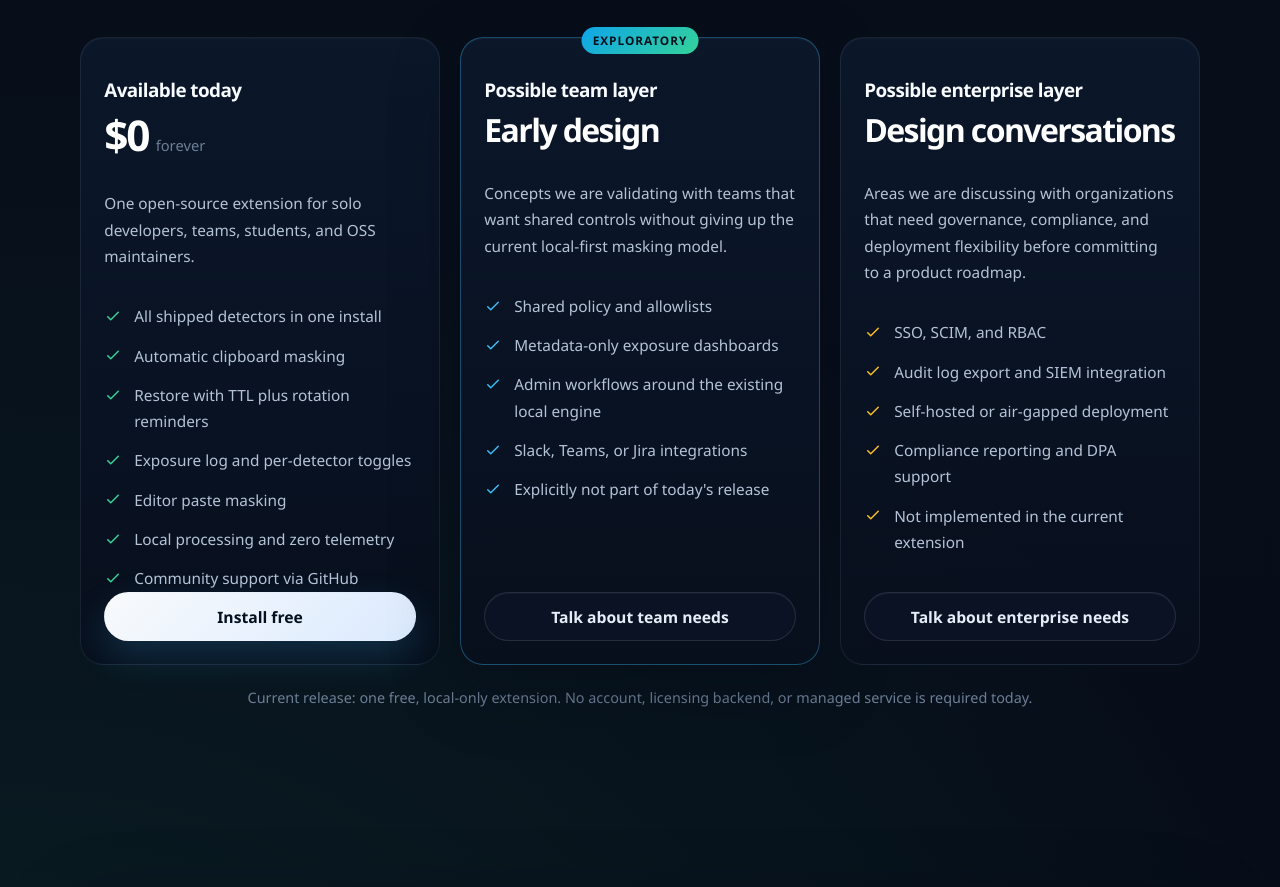
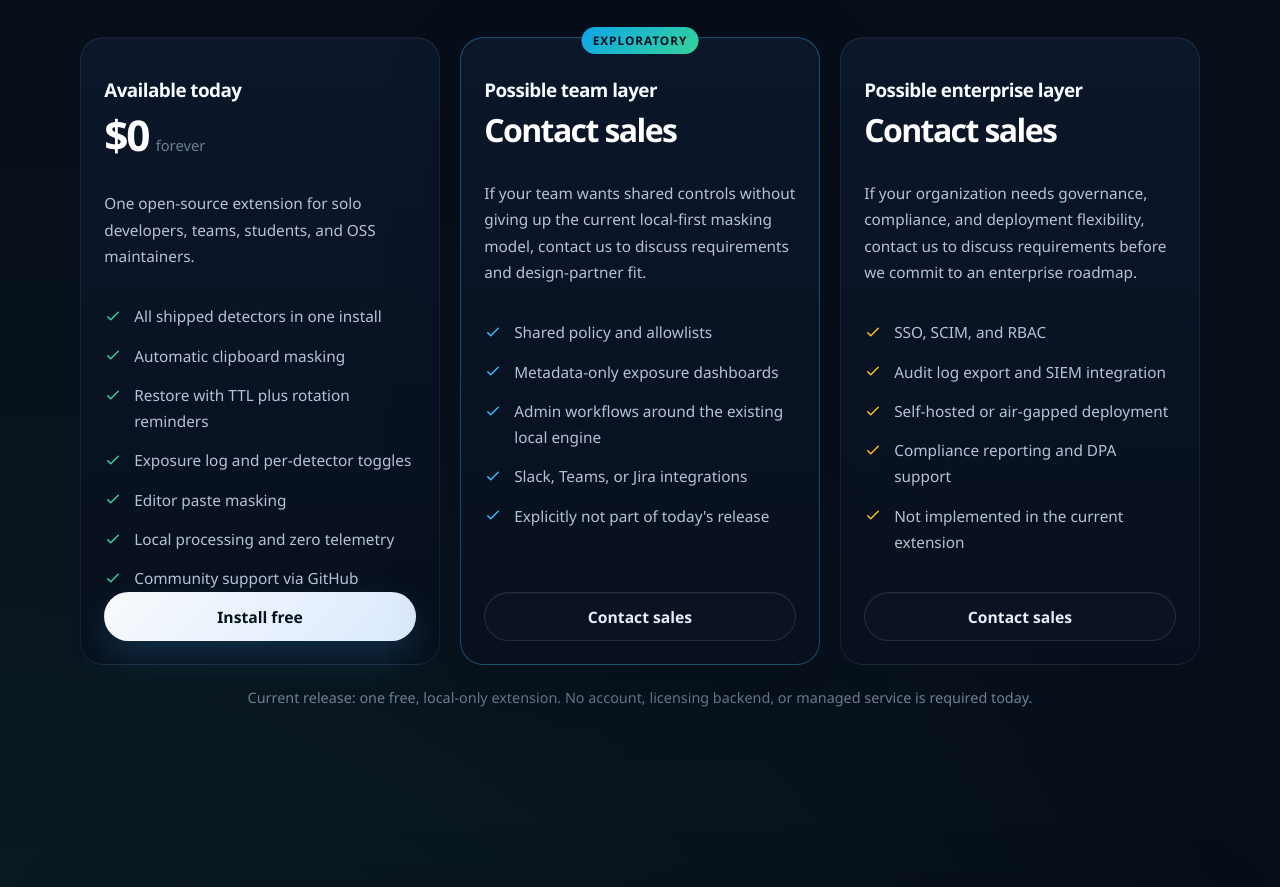
Before and after one commit to Leectan/secretshields, a website: page docs/index.html in a window 1280 px wide. Shown: the part 3737-4624 px from the top of the page. Drawn offline with Linux system fonts and the light colour scheme.

Commit message:
tune: switch roadmap ctas to contact sales

```diff
--- a/docs/index.html
+++ b/docs/index.html
@@ -1482,13 +1482,13 @@
                 <div class="plan-top">
                   <h3 class="plan-title">Possible team layer</h3>
                   <div class="plan-price">
-                    <strong style="font-size: 2rem">Early design</strong>
+                    <strong style="font-size: 2rem">Contact sales</strong>
                   </div>
                 </div>
                 <p>
-                  Concepts we are validating with teams that want shared
-                  controls without giving up the current local-first masking
-                  model.
+                  If your team wants shared controls without giving up the
+                  current local-first masking model, contact us to discuss
+                  requirements and design-partner fit.
                 </p>
                 <ul>
                   <li>
@@ -1585,7 +1585,7 @@
                 <a
                   class="button button-secondary"
                   href="https://github.com/Leectan/secretshields/discussions"
-                  >Talk about team needs</a
+                  >Contact sales</a
                 >
               </article>
 
@@ -1593,15 +1593,13 @@
                 <div class="plan-top">
                   <h3 class="plan-title">Possible enterprise layer</h3>
                   <div class="plan-price">
-                    <strong style="font-size: 2rem"
-                      >Design conversations</strong
-                    >
+                    <strong style="font-size: 2rem">Contact sales</strong>
                   </div>
                 </div>
                 <p>
-                  Areas we are discussing with organizations that need
-                  governance, compliance, and deployment flexibility before
-                  committing to a product roadmap.
+                  If your organization needs governance, compliance, and
+                  deployment flexibility, contact us to discuss requirements
+                  before we commit to an enterprise roadmap.
                 </p>
                 <ul>
                   <li>
@@ -1698,7 +1696,7 @@
                 <a
                   class="button button-secondary"
                   href="https://github.com/Leectan/secretshields/discussions"
-                  >Talk about enterprise needs</a
+                  >Contact sales</a
                 >
               </article>
             </div>
```
